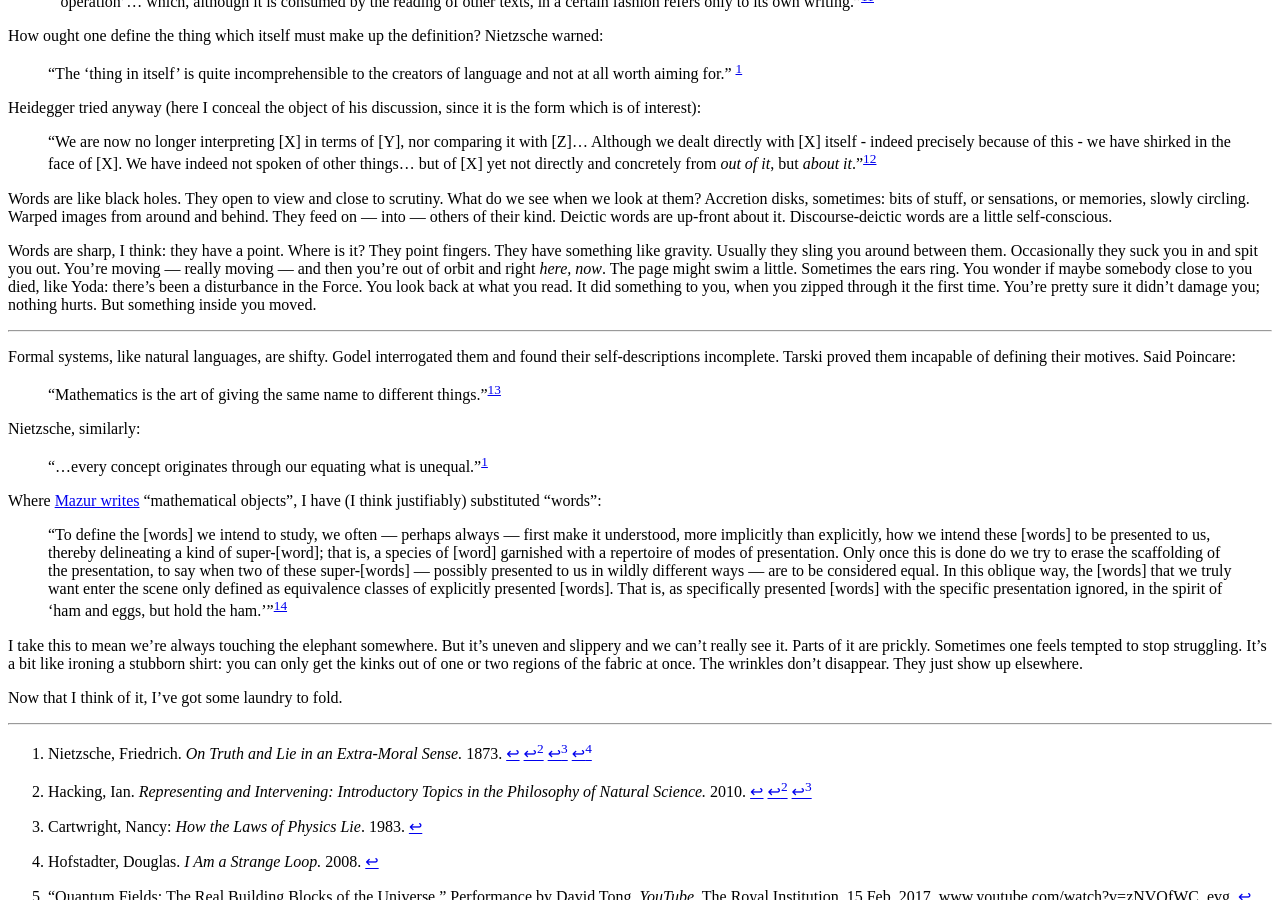
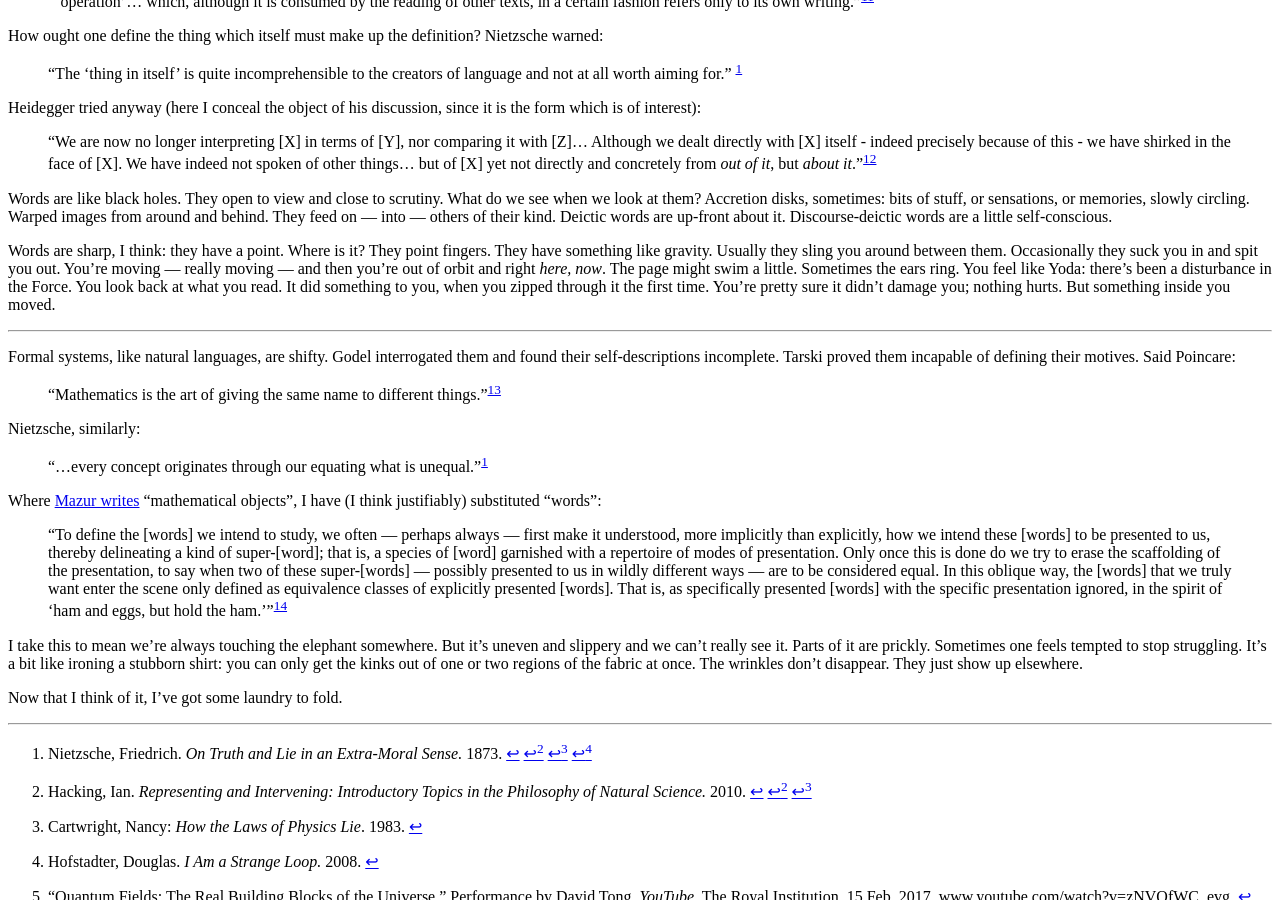
Before and after one commit to w-bonelli/w-bonelli.github.io, a Jekyll site: the page built from _posts/2019-11-25-words.md, in a window 1280 px wide and 900 px high, scrolled down 1893 px. Built offline with Jekyll 4.4.1, drawn with Linux system fonts in a browser that asks for light colours.

Commit message:
phrasing

```diff
--- a/_posts/2019-11-25-words.md
+++ b/_posts/2019-11-25-words.md
@@ -94,7 +94,7 @@ Heidegger tried anyway (here I conceal the object of his discussion, since it is
 
 Words are like black holes. They open to view and close to scrutiny. What do we see when we look at them? Accretion disks, sometimes: bits of stuff, or sensations, or memories, slowly circling. Warped images from around and behind. They feed on &mdash; into &mdash; others of their kind. Deictic words are up-front about it. Discourse-deictic words are a little self-conscious.
 
-Words are sharp, I think: they have a point. Where is it? They point fingers. They have something like gravity. Usually they sling you around between them. Occasionally they suck you in and spit you out. You're moving &mdash; really moving &mdash; and then you're out of orbit and right *here, now*. The page might swim a little. Sometimes the ears ring. You wonder if maybe somebody close to you died, like Yoda: there's been a disturbance in the Force. You look back at what you read. It did something to you, when you zipped through it the first time. You're pretty sure it didn't damage you; nothing hurts. But something inside you moved.
+Words are sharp, I think: they have a point. Where is it? They point fingers. They have something like gravity. Usually they sling you around between them. Occasionally they suck you in and spit you out. You're moving &mdash; really moving &mdash; and then you're out of orbit and right *here, now*. The page might swim a little. Sometimes the ears ring. You feel like Yoda: there's been a disturbance in the Force. You look back at what you read. It did something to you, when you zipped through it the first time. You're pretty sure it didn't damage you; nothing hurts. But something inside you moved.
 
 ---
 
```
